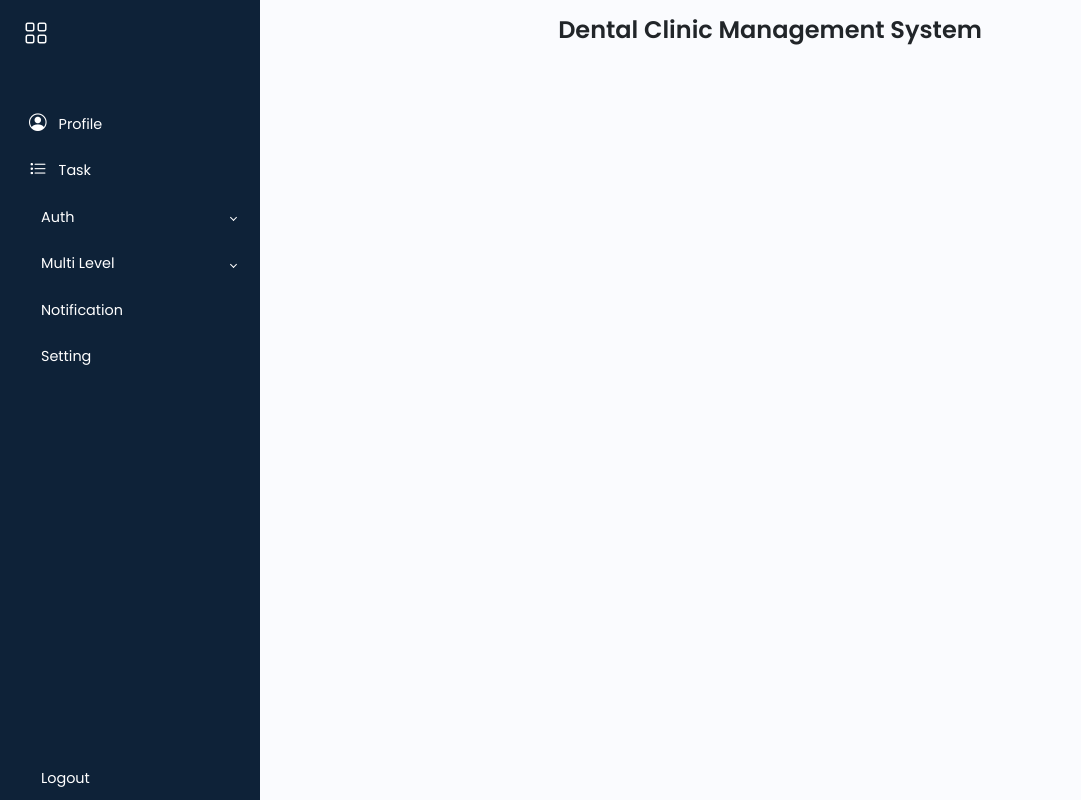
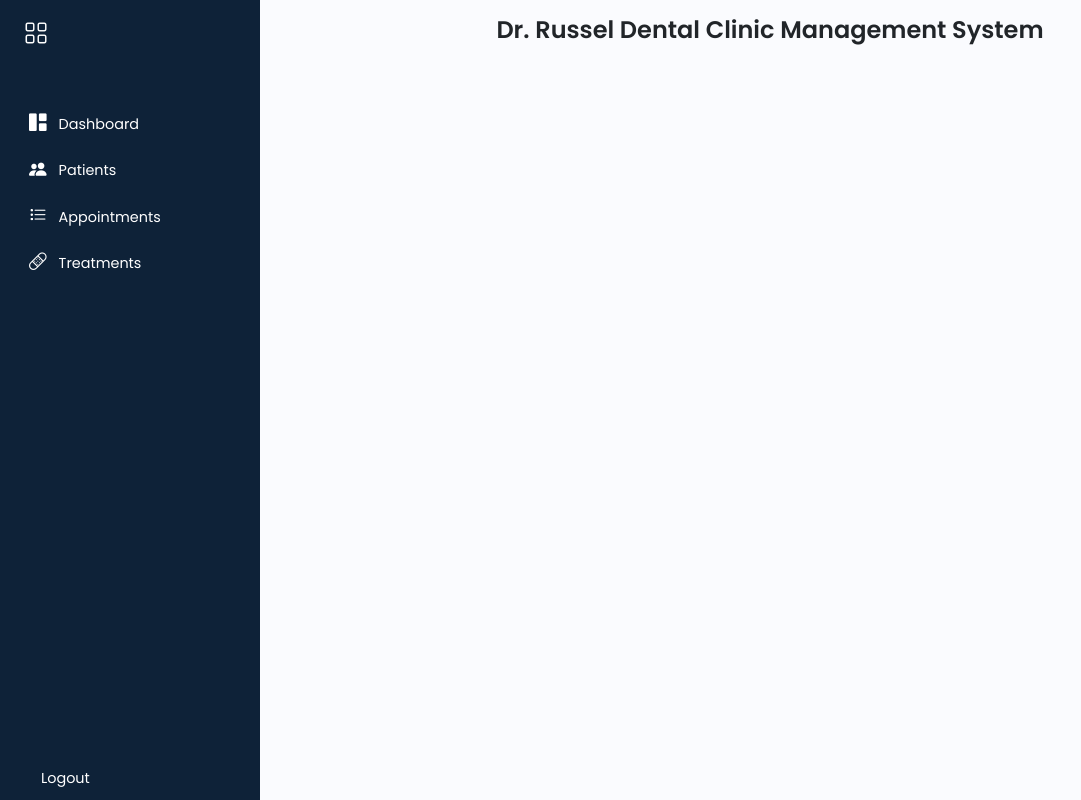
Before and after one commit to JoeretzYee/dental_clinic_management_system, a React (Create React App) app in the folder app/: page / in a window 1280 px wide. Both pictures are taken after a click on the button 36 px from the left and 34 px from the top of the page. Shown: the whole page, without its empty margins (0-1081 px from the left). Built offline with nearby package versions, Linux system fonts and the light colour scheme.

Commit message:
2nd commit
just updating the icons in sidenav

```diff
--- a/app/src/components/Main.js
+++ b/app/src/components/Main.js
@@ -4,7 +4,7 @@ function Main() {
   return (
     <div className="main p-3">
       <div className="text-center">
-        <h1>Dental Clinic Management System</h1>
+        <h1>Dr. Russel Dental Clinic Management System</h1>
       </div>
     </div>
   );
--- a/app/src/components/Sidebar.js
+++ b/app/src/components/Sidebar.js
@@ -21,17 +21,23 @@ function Sidebar() {
         <ul className="sidebar-nav">
           <li className="sidebar-item">
             <a href="#" className="sidebar-link">
-              <i class="bi bi-person-circle"></i>
-              <span>Profile</span>
+              <i class="bi bi-grid-1x2-fill"></i>
+              <span>Dashboard</span>
+            </a>
+          </li>
+          <li className="sidebar-item">
+            <a href="#" className="sidebar-link">
+              <i class="bi bi-people-fill"></i>
+              <span>Patients</span>
             </a>
           </li>
           <li className="sidebar-item">
             <a href="#" className="sidebar-link">
               <i class="bi bi-list-task"></i>
-              <span>Task</span>
+              <span>Appointments</span>
             </a>
           </li>
-          <li className="sidebar-item">
+          {/* <li className="sidebar-item">
             <a
               href="#"
               className="sidebar-link collapsed has-dropdown"
@@ -59,8 +65,8 @@ function Sidebar() {
                 </a>
               </li>
             </ul>
-          </li>
-          <li className="sidebar-item">
+          </li> */}
+          {/* <li className="sidebar-item">
             <a
               href="#"
               className="sidebar-link collapsed has-dropdown"
@@ -105,17 +111,11 @@ function Sidebar() {
                 </ul>
               </li>
             </ul>
-          </li>
+          </li> */}
           <li className="sidebar-item">
             <a href="#" className="sidebar-link">
-              <i className="lni lni-popup"></i>
-              <span>Notification</span>
-            </a>
-          </li>
-          <li className="sidebar-item">
-            <a href="#" className="sidebar-link">
-              <i className="lni lni-cog"></i>
-              <span>Setting</span>
+              <i class="bi bi-bandaid"></i>
+              <span>Treatments</span>
             </a>
           </li>
         </ul>
```
